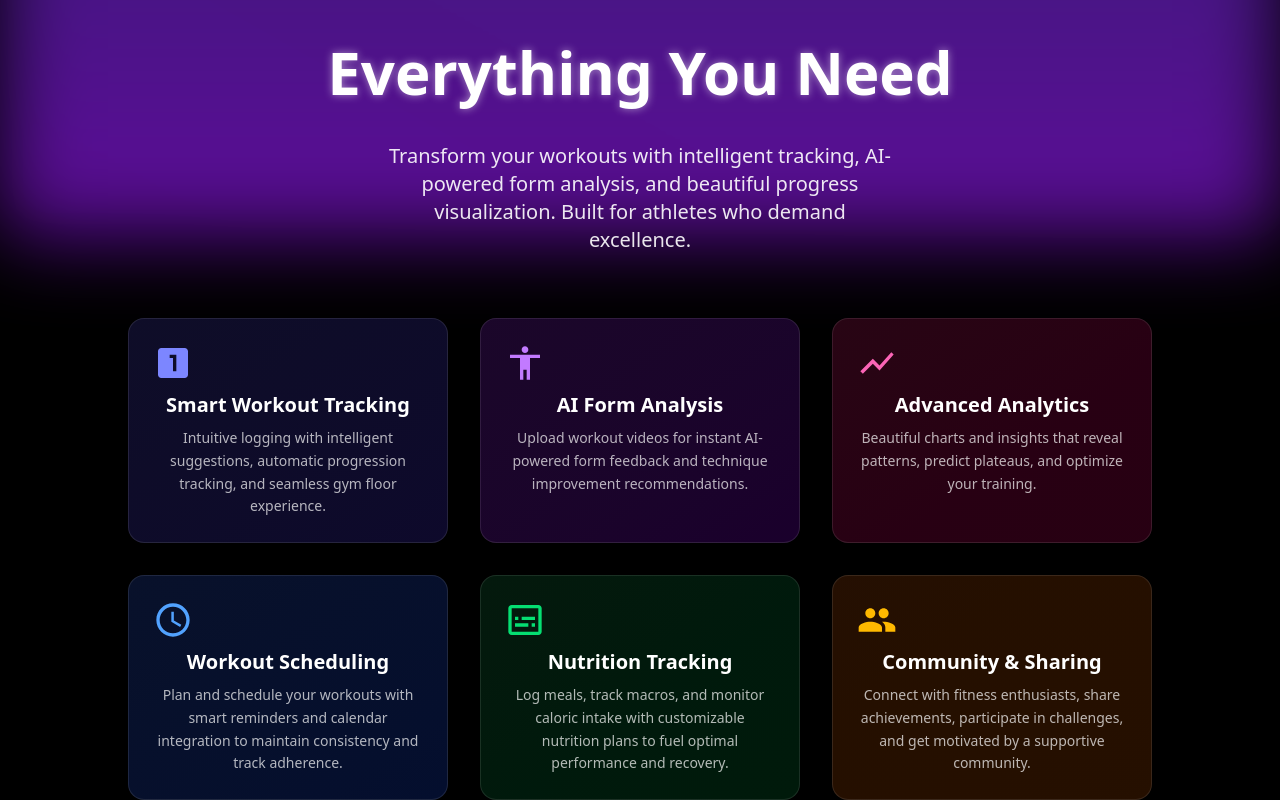
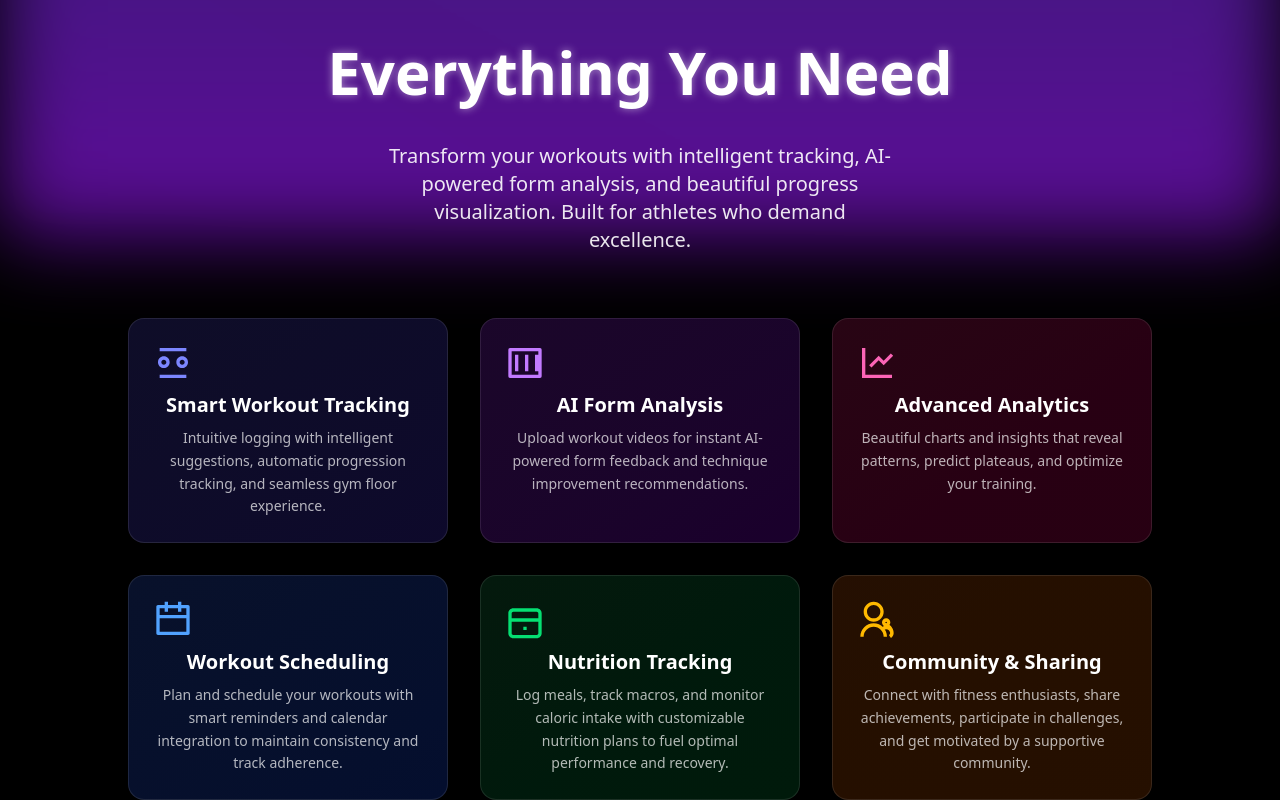
Before and after one commit to JohnL0919/RepTrackr, a Next.js app in the folder reptrackr-frontend/: page / in a window 1280 px wide. Shown: the part 484-1284 px from the top of the page. Built offline with nearby package versions, Linux system fonts and the light colour scheme.

Commit message:
code refactor

```diff
--- a/reptrackr-frontend/app/page.tsx
+++ b/reptrackr-frontend/app/page.tsx
@@ -2,6 +2,135 @@
 import Link from "next/link";
 import { motion } from "framer-motion";
 
+// Icon components
+const WorkoutIcon = (props) => (
+  <svg
+    xmlns="http://www.w3.org/2000/svg"
+    viewBox="0 0 24 24"
+    fill="currentColor"
+    {...props}
+  >
+    <path d="M4 19h16v2H4zM4 3h16v2H4zM21 11.5c0 1.933-1.567 3.5-3.5 3.5S14 13.433 14 11.5 15.567 8 17.5 8s3.5 1.567 3.5 3.5zm-2 0c0-.827-.673-1.5-1.5-1.5S16 10.673 16 11.5s.673 1.5 1.5 1.5 1.5-.673 1.5-1.5zM6.5 8C8.433 8 10 9.567 10 11.5S8.433 15 6.5 15 3 13.433 3 11.5 4.567 8 6.5 8zm0 2c-.827 0-1.5.673-1.5 1.5S5.673 13 6.5 13 8 12.327 8 11.5 7.327 10 6.5 10z" />
+  </svg>
+);
+
+const FormIcon = (props) => (
+  <svg
+    xmlns="http://www.w3.org/2000/svg"
+    viewBox="0 0 24 24"
+    fill="currentColor"
+    {...props}
+  >
+    <path d="M21 3a1 1 0 0 1 1 1v16a1 1 0 0 1-1 1H3a1 1 0 0 1-1-1V4a1 1 0 0 1 1-1h18zm-1 2H4v14h16V5zM8 7v10H6V7h2zm6 0v10h-2V7h2zm6 0v10h-2V7h2z" />
+  </svg>
+);
+
+const AnalyticsIcon = (props) => (
+  <svg
+    xmlns="http://www.w3.org/2000/svg"
+    viewBox="0 0 24 24"
+    fill="currentColor"
+    {...props}
+  >
+    <path d="M5 3v16h16v2H3V3h2zm15.293 3.293l1.414 1.414L16 13.414l-3-2.999-4.293 4.292-1.414-1.414L13 7.586l3 2.999 4.293-4.292z" />
+  </svg>
+);
+
+const ScheduleIcon = (props) => (
+  <svg
+    xmlns="http://www.w3.org/2000/svg"
+    viewBox="0 0 24 24"
+    fill="currentColor"
+    {...props}
+  >
+    <path d="M9 1V3H15V1H17V3H21C21.5523 3 22 3.44772 22 4V20C22 20.5523 21.5523 21 21 21H3C2.44772 21 2 20.5523 2 20V4C2 3.44772 2.44772 3 3 3H7V1H9ZM20 11H4V19H20V11ZM7 5H4V9H20V5H17V7H15V5H9V7H7V5Z" />
+  </svg>
+);
+
+const NutritionIcon = (props) => (
+  <svg
+    xmlns="http://www.w3.org/2000/svg"
+    viewBox="0 0 24 24"
+    fill="currentColor"
+    {...props}
+  >
+    <path d="M20 10.9999V7.99994C20 7.44766 19.5523 6.99994 19 6.99994H5C4.44772 6.99994 4 7.44766 4 7.99994V10.9999H20ZM4 12.9999V19.9999C4 20.5522 4.44772 20.9999 5 20.9999H19C19.5523 20.9999 20 20.5522 20 19.9999V12.9999H4ZM2 7.99994C2 6.34309 3.34315 4.99994 5 4.99994H19C20.6569 4.99994 22 6.34309 22 7.99994V19.9999C22 21.6568 20.6569 22.9999 19 22.9999H5C3.34315 22.9999 2 21.6568 2 19.9999V7.99994ZM11 15.9999H13V17.9999H11V15.9999Z" />
+  </svg>
+);
+
+const CommunityIcon = (props) => (
+  <svg
+    xmlns="http://www.w3.org/2000/svg"
+    viewBox="0 0 24 24"
+    fill="currentColor"
+    {...props}
+  >
+    <path d="M2 22C2 17.5817 5.58172 14 10 14C14.4183 14 18 17.5817 18 22H16C16 18.6863 13.3137 16 10 16C6.68629 16 4 18.6863 4 22H2ZM10 13C6.685 13 4 10.315 4 7C4 3.685 6.685 1 10 1C13.315 1 16 3.685 16 7C16 10.315 13.315 13 10 13ZM10 11C12.21 11 14 9.21 14 7C14 4.79 12.21 3 10 3C7.79 3 6 4.79 6 7C6 9.21 7.79 11 10 11ZM18.2418 14.3465C20.5 15.0986 22 17.2785 22 19.8C22 20.42 21.8433 21.0023 21.5611 21.5191C21.2789 22.036 20.8708 22.465 20.3791 22.7706L19.2139 21.1067C19.4358 20.9267 19.6124 20.6985 19.7264 20.4402C19.8404 20.1819 19.8882 19.9015 19.8657 19.6224C19.7553 18.4788 18.7886 17.5591 17.5 17.5C17.0669 17.5 16.6588 17.6199 16.3093 17.8322L15.2297 16.1409C16.1423 15.5396 17.1718 15.0827 18.2418 14.3465ZM17.5 11C18.8807 11 20 12.1193 20 13.5C20 14.8807 18.8807 16 17.5 16C16.1193 16 15 14.8807 15 13.5C15 12.1193 16.1193 11 17.5 11ZM17.5 13C17.2239 13 17 13.2239 17 13.5C17 13.7761 17.2239 14 17.5 14C17.7761 14 18 13.7761 18 13.5C18 13.2239 17.7761 13 17.5 13Z" />
+  </svg>
+);
+
+const features = [
+  {
+    title: "Smart Workout Tracking",
+    description:
+      "Intuitive logging with intelligent suggestions, automatic progression tracking, and seamless gym floor experience.",
+    Icon: WorkoutIcon,
+    gradient: "from-indigo-900/30 to-indigo-700/20",
+    iconColor: "text-indigo-400",
+    hoverShadow: "rgba(76, 29, 149, 0.3)",
+    delay: 0.8,
+  },
+  {
+    title: "AI Form Analysis",
+    description:
+      "Upload workout videos for instant AI-powered form feedback and technique improvement recommendations.",
+    Icon: FormIcon,
+    gradient: "from-purple-900/30 to-purple-700/20",
+    iconColor: "text-purple-400",
+    hoverShadow: "rgba(126, 34, 206, 0.3)",
+    delay: 1.0,
+  },
+  {
+    title: "Advanced Analytics",
+    description:
+      "Beautiful charts and insights that reveal patterns, predict plateaus, and optimize your training.",
+    Icon: AnalyticsIcon,
+    gradient: "from-pink-900/30 to-pink-700/20",
+    iconColor: "text-pink-400",
+    hoverShadow: "rgba(190, 24, 93, 0.3)",
+    delay: 1.2,
+  },
+  {
+    title: "Workout Scheduling",
+    description:
+      "Plan and schedule your workouts with smart reminders and calendar integration to maintain consistency and track adherence.",
+    Icon: ScheduleIcon,
+    gradient: "from-blue-900/30 to-blue-700/20",
+    iconColor: "text-blue-400",
+    hoverShadow: "rgba(30, 64, 175, 0.3)",
+    delay: 1.3,
+  },
+  {
+    title: "Nutrition Tracking",
+    description:
+      "Log meals, track macros, and monitor caloric intake with customizable nutrition plans to fuel optimal performance and recovery.",
+    Icon: NutritionIcon,
+    gradient: "from-green-900/30 to-green-700/20",
+    iconColor: "text-green-400",
+    hoverShadow: "rgba(6, 78, 59, 0.3)",
+    delay: 1.4,
+  },
+  {
+    title: "Community & Sharing",
+    description:
+      "Connect with fitness enthusiasts, share achievements, participate in challenges, and get motivated by a supportive community.",
+    Icon: CommunityIcon,
+    gradient: "from-amber-900/30 to-amber-700/20",
+    iconColor: "text-amber-400",
+    hoverShadow: "rgba(146, 64, 14, 0.3)",
+    delay: 1.5,
+  },
+];
 export default function Home() {
   return (
     <main className="bg-black min-h-screen">
@@ -128,206 +257,40 @@ export default function Home() {
           demand excellence.
         </motion.span>
         {/* ------------------------ Feature Cards------------------  */}
+
         <motion.div
           className="flex flex-wrap justify-center gap-8 pt-16 w-full max-w-7xl"
           initial={{ opacity: 0 }}
           animate={{ opacity: 1 }}
           transition={{ duration: 0.8, delay: 0.7 }}
         >
-          {/* First Row */}
+          {features.map((feat) => (
             <motion.div
-            className="bg-gradient-to-br from-indigo-900/30 to-indigo-700/20 backdrop-blur-md rounded-2xl overflow-hidden p-6 shadow-xl border border-white/10 flex flex-col w-80"
+              key={feat.title}
+              className={`bg-gradient-to-br ${feat.gradient} backdrop-blur-md rounded-2xl overflow-hidden p-6 shadow-xl border border-white/10 flex flex-col w-80`}
               initial={{ y: 50 }}
               animate={{ y: 0 }}
-            transition={{ duration: 0.5, delay: 0.8 }}
+              transition={{ duration: 0.5, delay: feat.delay }}
               whileHover={{
                 y: -5,
-              boxShadow: "0 20px 25px -5px rgba(76, 29, 149, 0.3)",
+                boxShadow: `0 20px 25px -5px ${feat.hoverShadow}`,
                 transition: { duration: 0.2 },
               }}
             >
               <motion.div
-              className="text-indigo-400 mb-2"
+                className={`${feat.iconColor} mb-2`}
                 whileHover={{ scale: 1.05 }}
               >
-              <svg
-                className="w-10 h-10"
-                viewBox="0 0 24 24"
-                fill="currentColor"
-              >
-                <path d="M19 3H5c-1.1 0-2 .9-2 2v14c0 1.1.9 2 2 2h14c1.1 0 2-.9 2-2V5c0-1.1-.9-2-2-2zm-5 14h-2V9h-2V7h4v10z" />
-              </svg>
+                <feat.Icon className="w-10 h-10" />
               </motion.div>
               <h3 className="text-xl font-bold text-white mb-2">
-              Smart Workout Tracking
+                {feat.title}
               </h3>
               <p className="text-white/70 text-sm leading-relaxed">
-              Intuitive logging with intelligent suggestions, automatic
-              progression tracking, and seamless gym floor experience.
+                {feat.description}
               </p>
             </motion.div>
-
-          <motion.div
-            className="bg-gradient-to-br from-purple-900/30 to-purple-700/20 backdrop-blur-md rounded-2xl overflow-hidden p-6 shadow-xl border border-white/10 flex flex-col w-80"
-            initial={{ y: 50 }}
-            animate={{ y: 0 }}
-            transition={{ duration: 0.5, delay: 1.0 }}
-            whileHover={{
-              y: -5,
-              boxShadow: "0 20px 25px -5px rgba(126, 34, 206, 0.3)",
-              transition: { duration: 0.2 },
-            }}
-          >
-            <motion.div
-              className="text-purple-400 mb-2"
-              whileHover={{ scale: 1.05 }}
-            >
-              <svg
-                className="w-10 h-10"
-                viewBox="0 0 24 24"
-                fill="currentColor"
-              >
-                <path d="M12 2c1.1 0 2 .9 2 2s-.9 2-2 2-2-.9-2-2 .9-2 2-2zm9 7h-6v13h-2v-6h-2v6H9V9H3V7h18v2z" />
-              </svg>
-            </motion.div>
-            <h3 className="text-xl font-bold text-white mb-2">
-              AI Form Analysis
-            </h3>
-            <p className="text-white/70 text-sm leading-relaxed">
-              Upload workout videos for instant AI-powered form feedback and
-              technique improvement recommendations.
-            </p>
-          </motion.div>
-
-          <motion.div
-            className="bg-gradient-to-br from-pink-900/30 to-pink-700/20 backdrop-blur-md rounded-2xl overflow-hidden p-6 shadow-xl border border-white/10 flex flex-col w-80"
-            initial={{ y: 50 }}
-            animate={{ y: 0 }}
-            transition={{ duration: 0.5, delay: 1.2 }}
-            whileHover={{
-              y: -5,
-              boxShadow: "0 20px 25px -5px rgba(190, 24, 93, 0.3)",
-              transition: { duration: 0.2 },
-            }}
-          >
-            <motion.div
-              className="text-pink-400 mb-2"
-              whileHover={{ scale: 1.05 }}
-            >
-              <svg
-                className="w-10 h-10"
-                viewBox="0 0 24 24"
-                fill="currentColor"
-              >
-                <path d="M3.5 18.49l6-6.01 4 4L22 6.92l-1.41-1.41-7.09 7.97-4-4L2 16.99z" />
-              </svg>
-            </motion.div>
-            <h3 className="text-xl font-bold text-white mb-2">
-              Advanced Analytics
-            </h3>
-            <p className="text-white/70 text-sm leading-relaxed">
-              Beautiful charts and insights that reveal patterns, predict
-              plateaus, and optimize your training.
-            </p>
-          </motion.div>
-
-          {/* Second Row */}
-          <motion.div
-            className="bg-gradient-to-br from-blue-900/30 to-blue-700/20 backdrop-blur-md rounded-2xl overflow-hidden p-6 shadow-xl border border-white/10 flex flex-col w-80"
-            initial={{ y: 50 }}
-            animate={{ y: 0 }}
-            transition={{ duration: 0.5, delay: 1.3 }}
-            whileHover={{
-              y: -5,
-              boxShadow: "0 20px 25px -5px rgba(30, 64, 175, 0.3)",
-              transition: { duration: 0.2 },
-            }}
-          >
-            <motion.div
-              className="text-blue-400 mb-2"
-              whileHover={{ scale: 1.05 }}
-            >
-              <svg
-                className="w-10 h-10"
-                viewBox="0 0 24 24"
-                fill="currentColor"
-              >
-                <path d="M11.99 2C6.47 2 2 6.48 2 12s4.47 10 9.99 10C17.52 22 22 17.52 22 12S17.52 2 11.99 2zM12 20c-4.42 0-8-3.58-8-8s3.58-8 8-8 8 3.58 8 8-3.58 8-8 8zm.5-13H11v6l5.25 3.15.75-1.23-4.5-2.67z" />
-              </svg>
-            </motion.div>
-            <h3 className="text-xl font-bold text-white mb-2">
-              Workout Scheduling
-            </h3>
-            <p className="text-white/70 text-sm leading-relaxed">
-              Plan and schedule your workouts with smart reminders and calendar
-              integration to maintain consistency and track adherence.
-            </p>
-          </motion.div>
-
-          <motion.div
-            className="bg-gradient-to-br from-green-900/30 to-green-700/20 backdrop-blur-md rounded-2xl overflow-hidden p-6 shadow-xl border border-white/10 flex flex-col w-80"
-            initial={{ y: 50 }}
-            animate={{ y: 0 }}
-            transition={{ duration: 0.5, delay: 1.4 }}
-            whileHover={{
-              y: -5,
-              boxShadow: "0 20px 25px -5px rgba(6, 78, 59, 0.3)",
-              transition: { duration: 0.2 },
-            }}
-          >
-            <motion.div
-              className="text-green-400 mb-2"
-              whileHover={{ scale: 1.05 }}
-            >
-              <svg
-                className="w-10 h-10"
-                viewBox="0 0 24 24"
-                fill="currentColor"
-              >
-                <path d="M20 3H4c-1.1 0-2 .9-2 2v14c0 1.1.9 2 2 2h16c1.1 0 2-.9 2-2V5c0-1.1-.9-2-2-2zm0 16H4V5h16v14zM6 10h2v2H6zm0 4h8v2H6zm10 0h2v2h-2zm-6-4h8v2h-8z" />
-              </svg>
-            </motion.div>
-            <h3 className="text-xl font-bold text-white mb-2">
-              Nutrition Tracking
-            </h3>
-            <p className="text-white/70 text-sm leading-relaxed">
-              Log meals, track macros, and monitor caloric intake with
-              customizable nutrition plans to fuel optimal performance and
-              recovery.
-            </p>
-          </motion.div>
-
-          <motion.div
-            className="bg-gradient-to-br from-amber-900/30 to-amber-700/20 backdrop-blur-md rounded-2xl overflow-hidden p-6 shadow-xl border border-white/10 flex flex-col w-80"
-            initial={{ y: 50 }}
-            animate={{ y: 0 }}
-            transition={{ duration: 0.5, delay: 1.5 }}
-            whileHover={{
-              y: -5,
-              boxShadow: "0 20px 25px -5px rgba(146, 64, 14, 0.3)",
-              transition: { duration: 0.2 },
-            }}
-          >
-            <motion.div
-              className="text-amber-400 mb-2"
-              whileHover={{ scale: 1.05 }}
-            >
-              <svg
-                className="w-10 h-10"
-                viewBox="0 0 24 24"
-                fill="currentColor"
-              >
-                <path d="M16 11c1.66 0 2.99-1.34 2.99-3S17.66 5 16 5c-1.66 0-3 1.34-3 3s1.34 3 3 3zm-8 0c1.66 0 2.99-1.34 2.99-3S9.66 5 8 5C6.34 5 5 6.34 5 8s1.34 3 3 3zm0 2c-2.33 0-7 1.17-7 3.5V19h14v-2.5c0-2.33-4.67-3.5-7-3.5zm8 0c-.29 0-.62.02-.97.05 1.16.84 1.97 1.97 1.97 3.45V19h6v-2.5c0-2.33-4.67-3.5-7-3.5z" />
-              </svg>
-            </motion.div>
-            <h3 className="text-xl font-bold text-white mb-2">
-              Community & Sharing
-            </h3>
-            <p className="text-white/70 text-sm leading-relaxed">
-              Connect with fitness enthusiasts, share achievements, participate
-              in challenges, and get motivated by a supportive community.
-            </p>
-          </motion.div>
+          ))}
         </motion.div>
       </div>
     </main>
```
Lines whose indentation alone changed are shown as unchanged.
